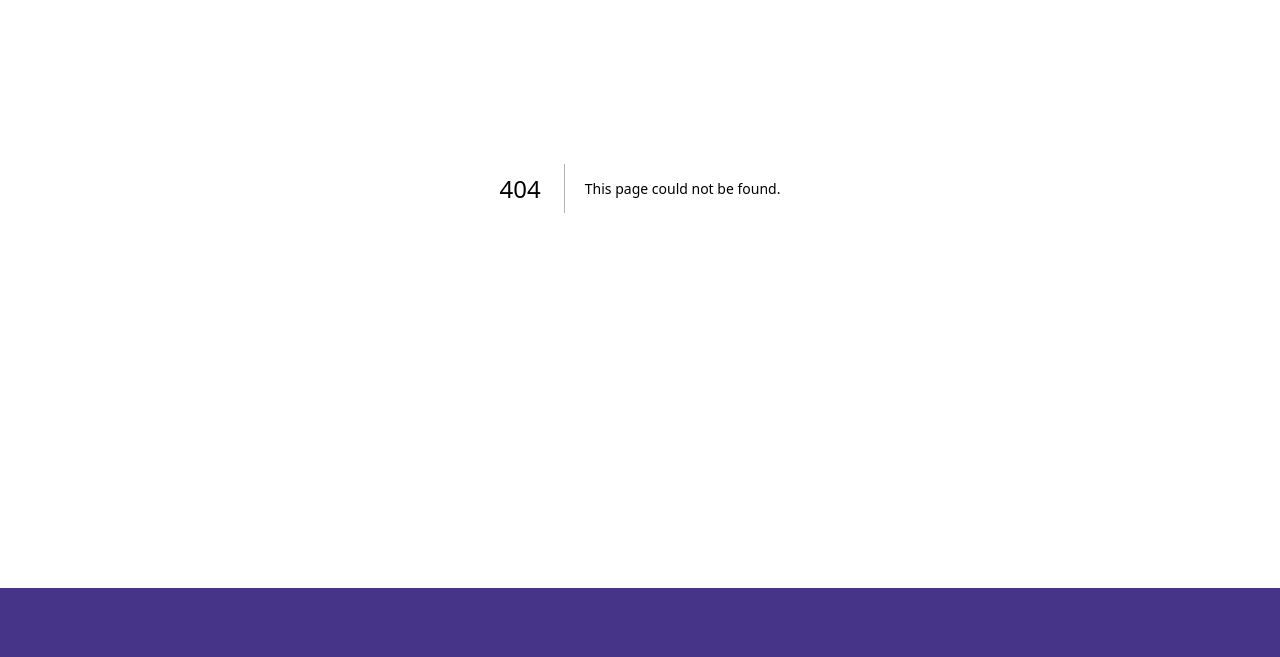
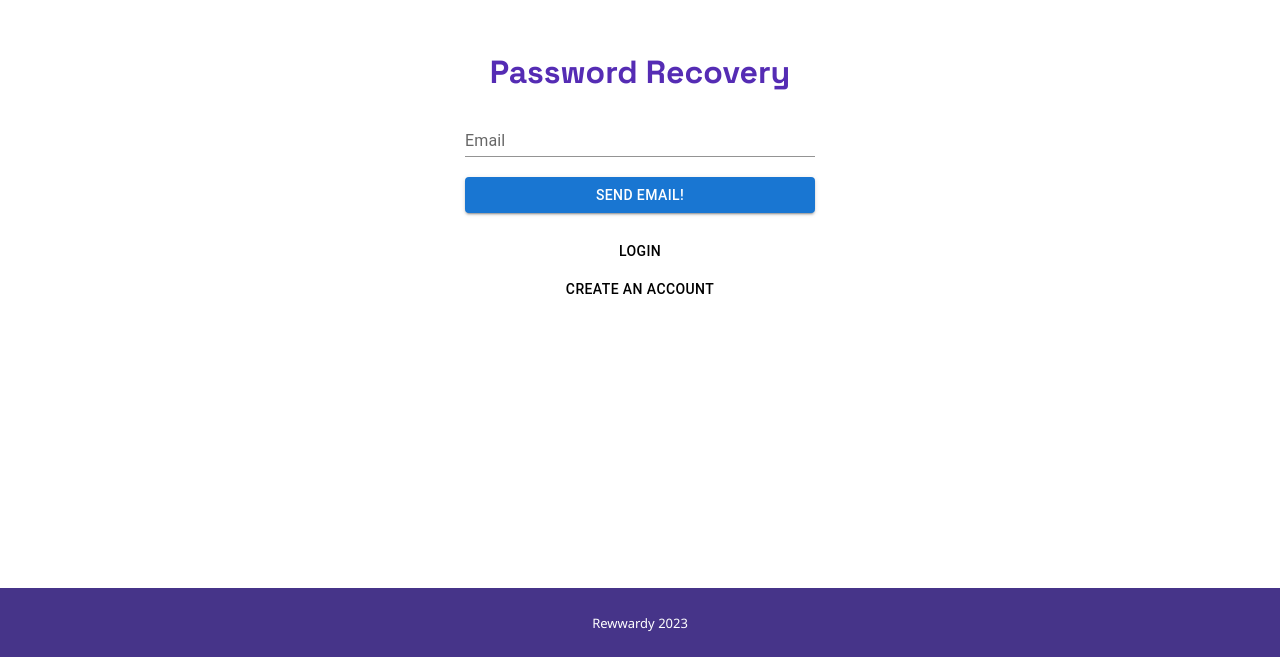
Before and after one commit to sxngie/Rewwardy, a Next.js app: page /admin/forgot in a window 1280 px wide. Before the commit this address had no page. Shown: the part 212-869 px from the top of the page. Before the commit the page ends 800 px from the top, so only its background shows below. Built offline with nearby package versions, Linux system fonts and the light colour scheme.

Commit message:
Forgot Password functionality added for admin.

```diff
--- /dev/null
+++ b/pages/admin/forgot.js
@@ -0,0 +1,99 @@
+import Head from "next/head";
+import { Space_Grotesk } from "next/font/google";
+import styles from "@/styles/admin/login.module.css";
+import Link from "next/link";
+import { TopNavbar, AdminFooter } from "../../components";
+import { useRouter } from "next/router";
+import { useState } from "react";
+import { Button, TextField } from "@mui/material";
+import { db } from "@/firebase";
+import { collection, query, where, getDocs, limit } from "firebase/firestore";
+import { getAuth, signInWithEmailAndPassword, sendPasswordResetEmail } from "firebase/auth";
+import { setCookie } from "cookies-next";
+import Script from "next/script";
+
+ const space_grotesk = Space_Grotesk({ subsets: ["latin"] });
+
+ export default function UserLogin() {
+   const [email, setEmail] = useState("");
+   const [password, setPassword] = useState("");
+
+   const router = useRouter();
+
+   const login = async () => {
+     const auth = getAuth();
+
+     await signInWithEmailAndPassword(auth, email, password)
+       .then(async (userCredential) => {
+         const user = userCredential.user;
+         // Push to dashboard
+         setCookie("userid", user.uid);
+         router.push("/admin/dashboard");
+       })
+       .catch((error) => {
+         const errorCode = error.code;
+         const errorMessage = error.message;
+       });
+   };
+
+   const auth = getAuth();
+
+   return (
+     <>
+       <Head>
+         <title>Rewwardy: Password Recovery</title>
+         <meta name="description" content="Generated by create next app" />
+         <meta name="viewport" content="width=device-width, initial-scale=1" />
+         <link rel="icon" href="/Images/Rewwardy-Icon.png" />
+       </Head>
+       <main className={`${styles.main} `}>
+            <h1 className={`${styles.header} ${space_grotesk.className}`}>
+             Password Recovery
+            </h1>
+            <div className={styles.form}>
+            <TextField
+                label="Email"
+                variant="standard"
+                value={email}
+                onChange={(e) => setEmail(e.target.value)}
+            />
+          <br />
+             <Button
+               className={styles.button}
+               variant="contained"
+               onClick={async () =>
+                 await sendPasswordResetEmail(auth, email)
+                   .then(() => {
+                     console.log("Reset Password Email sent successfully!");
+                     alert('Recovery email sent successfully');
+                   })
+                   .catch((error) => {
+                     console.error(error);
+                     alert('Could not send recovery email.');
+                   })
+               }
+             >
+               Send Email!
+             </Button>
+             <br />
+             <Button
+               className={styles.textbutton}
+               id="standard-basic"
+               variant="standard"
+             >
+               <Link href="/admin">Login</Link>
+             </Button>
+             <Button
+               className={styles.textbutton}
+               id="standard-basic"
+               variant="standard"
+               onClick={() => router.push("/admin/register")}
+             >
+               Create an Account
+             </Button>
+           </div>
+       </main>
+       <AdminFooter />
+     </>
+   );
+ }
```
Also changed, not shown: pages/admin/index.js (+8 -0 lines).
